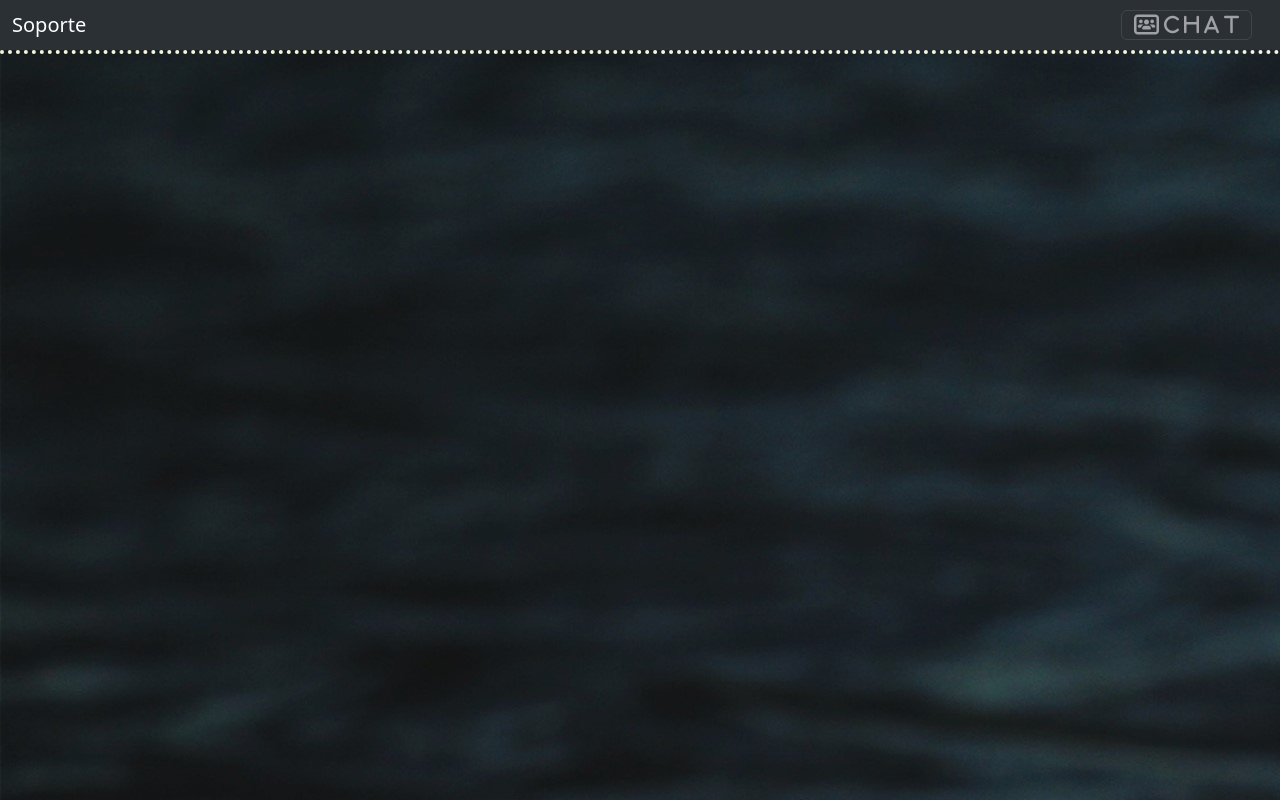
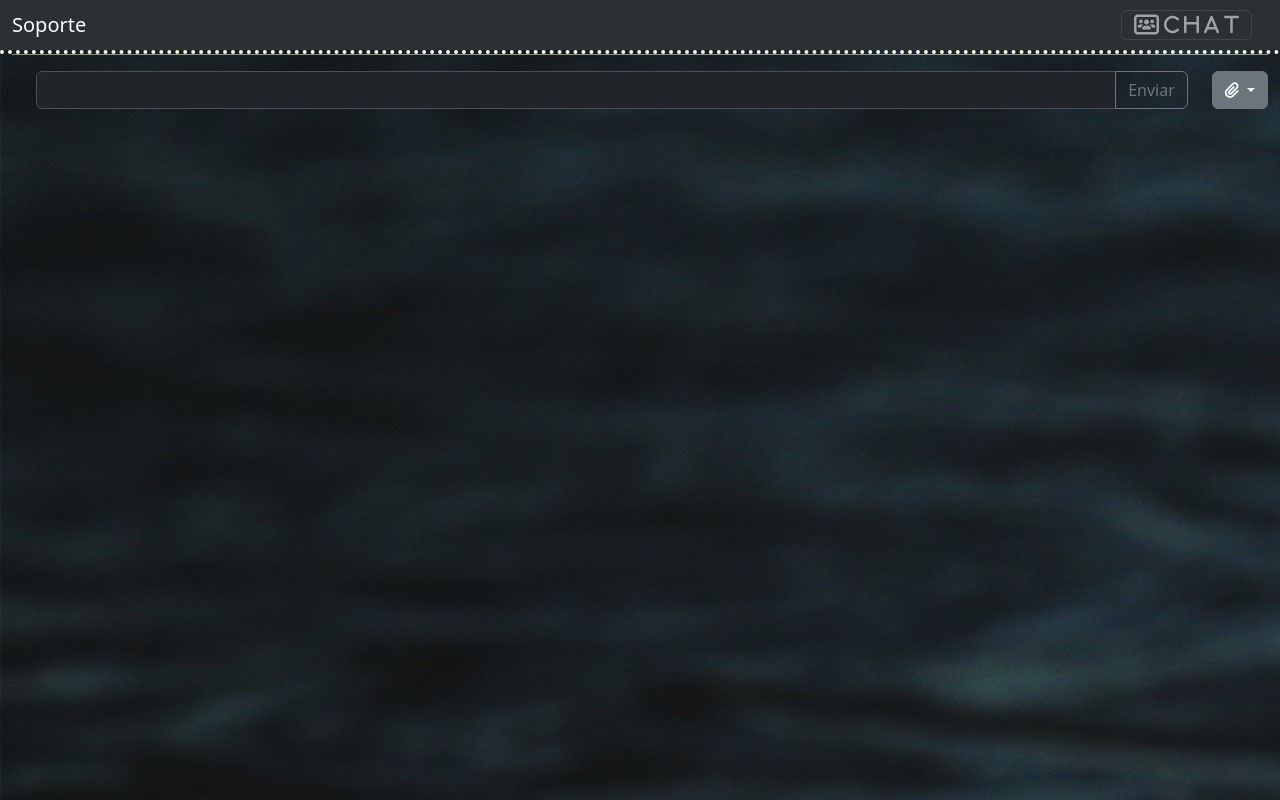
Before and after one commit to mixelectronico/Frontend_modulo3, a plain HTML site: page Index.html in a window 1280 px wide. Drawn offline with Linux system fonts and the light colour scheme.

Commit message:
Bug with Chatbox element, expectin teacher support

```diff
--- a/Index.html
+++ b/Index.html
@@ -15,7 +15,7 @@
             <i class="fa-solid fa-users-rectangle navbar-brand navbar-toggler" id="toggleChat"> C h a t</i>
         </div>
     </nav>
-    <div class="container-fluid">
+    <div class="container-fluid" data-bs-theme="dark">
         <div class="row">
             <div class="col-12">
                 <div class="contact" id="chatList">
@@ -113,7 +113,27 @@
                             <p class="received">Oye y al final como te fue??</p>
                             <p class="received">estay ocupado?</p>
                             <p class="received">hola?...</p>
+                            <p class="received">vale gracias!!</p>
+                            <p class="received">Oye y al final como te fue??</p>
+                            <p class="received">estay ocupado?</p>
+                            <p class="received">hola?...</p>
                         </div>
+                    </div>
+                </div>
+                <div class="my=2" id="chatInput">
+                    <div class="input-group my-3 px-4">
+                        <input type="text" class="form-control outline-secondary" aria-describedby="button-addon2">
+                        <button class="btn btn-outline-secondary">Enviar</button>
+                    </div>
+                    <div class="dropdown">
+                        <button class="btn btn-secondary dropdown-toggle" type="button" data-bs-toggle="dropdown" aria-expanded="false">
+                            <i class="fa-solid fa-paperclip"></i>
+                        </button>
+                        <ul class="dropdown-menu">
+                          <li><a class="dropdown-item" href="#"><i class="fa-solid fa-image"></i> Imagen</a></li>
+                          <li><a class="dropdown-item" href="#"><i class="fa-solid fa-video"></i> Video</a></li>
+                          <li><a class="dropdown-item" href="#"><i class="fa-solid fa-file"></i> Documento</a></li>
+                        </ul>
                     </div>
                 </div>
             </div>
--- a/custom.css
+++ b/custom.css
@@ -49,6 +49,10 @@ h4, h6{
 
 #chatFrame{
     border-top: dotted beige 4px;
+    display: flex;
+    flex-direction: column;
+    justify-content: space-between;
+    height: calc(100vh-50px) !important;
 }
 
 .chat{
@@ -73,6 +77,7 @@ h4, h6{
     flex-direction: column;
     padding: 20px;
     text-align: justify;
+    overflow:scroll;
 }
 
 .sent{
@@ -93,3 +98,11 @@ h4, h6{
     border: solid beige 1px;
     max-width: 80%;
 }
+
+#chatInput{
+    display: flex;
+    align-items: center;
+    justify-content: space-evenly;
+    border-top: solid rgba(255, 255, 255, 0.5) 1px;
+    bottom: 0px;
+}
```
